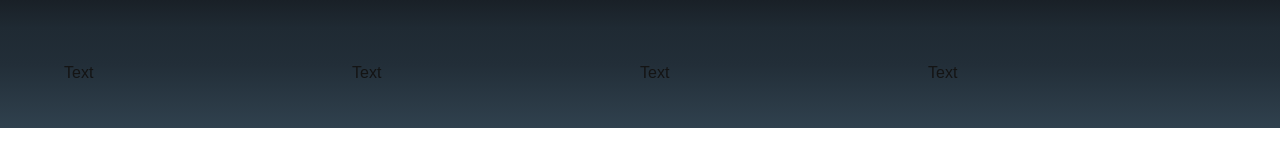
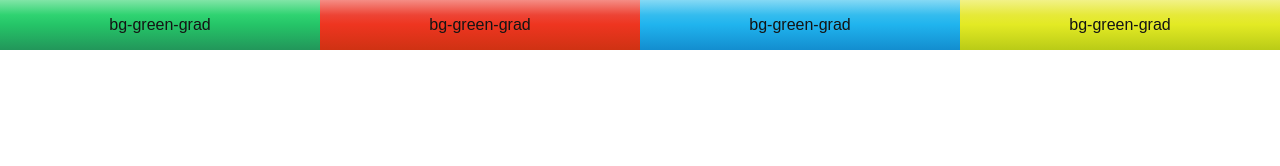
Before and after one commit to heyJoshLee/css-framework, a plain HTML site: page index.html in a window 1280 px wide. Drawn offline with Linux system fonts and the light colour scheme.

Commit message:
Cleaned up HTML to display bg-grad-color

```diff
--- a/css/stylesheet.css
+++ b/css/stylesheet.css
@@ -15,6 +15,10 @@ header, nav, section, .page-wrapper, body {
 
 .txt-white {
     color: snow !important;
+}
+
+.txt-center {
+    text-align: center;
 }
 
 
--- a/index.html
+++ b/index.html
@@ -10,22 +10,32 @@
     <title>Our Title</title>
     </head>
 <body>
-    <div class="page-wrapper txt-white">
 
-            <header class="bg-black-grad">
-                    <div class="col col-3">Text</div>
-                    <div class="col col-3">Text</div>
-                    <div class="col col-3">Text</div>
-                    <div class="col col-3">Text</div>
-            </header>
+
+<div class="page-wrapper txt-white">
 
 
 
+    <div class=" col col-3 bg-green-grad txt-center">
+             <p>bg-green-grad</p>
+    </div>
+    <div class=" col col-3 bg-red-grad txt-center">
+             <p>bg-green-grad</p>
+    </div>
+    <div class=" col col-3 bg-blue-grad txt-center">
+             <p>bg-green-grad</p>
+    </div>
+    <div class=" col col-3 bg-yellow-grad txt-center">
+             <p>bg-green-grad</p>
     </div>
 
-        <script src='javascript/jquery.js'></script>
-    <script src='javascript/script.js'></script>
-    </div> <!-- #page_wrapper -->
-    </body>
+
+
+</div>
+
+<script src='javascript/jquery.js'></script>
+<script src='javascript/script.js'></script>
+</div> <!-- #page_wrapper -->
+</body>
 
 </html>
```
Also changed, not shown: 2 other files.
